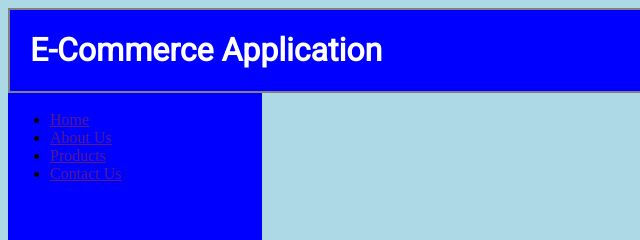
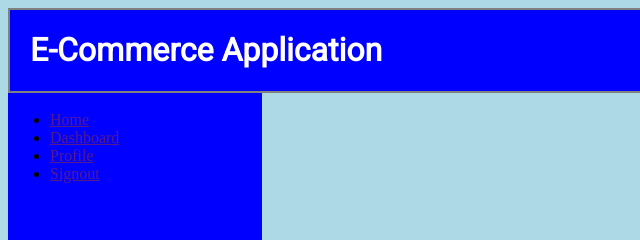
Before and after one commit to sreenivasa-arella/Assignments, a plain HTML site: page index.html in a window 1280 px wide. Shown: the top 240 px of the page, 0-640 px from the left. Drawn offline with Linux system fonts and the light colour scheme.

Commit message:
Modified index

```diff
--- a/index.html
+++ b/index.html
@@ -19,9 +19,9 @@
     <nav id="sideNav">
       <ul>
         <li><a href="">Home</a></li>
-        <li><a href="">About Us</a></li>
-        <li><a href="">Products</a></li>
-        <li><a href="">Contact Us</a></li>
+        <li><a href="">Dashboard</a></li>
+        <li><a href="">Profile</a></li>
+        <li><a href="">Signout</a></li>
       </ul>
     </nav>
   </body>
```
